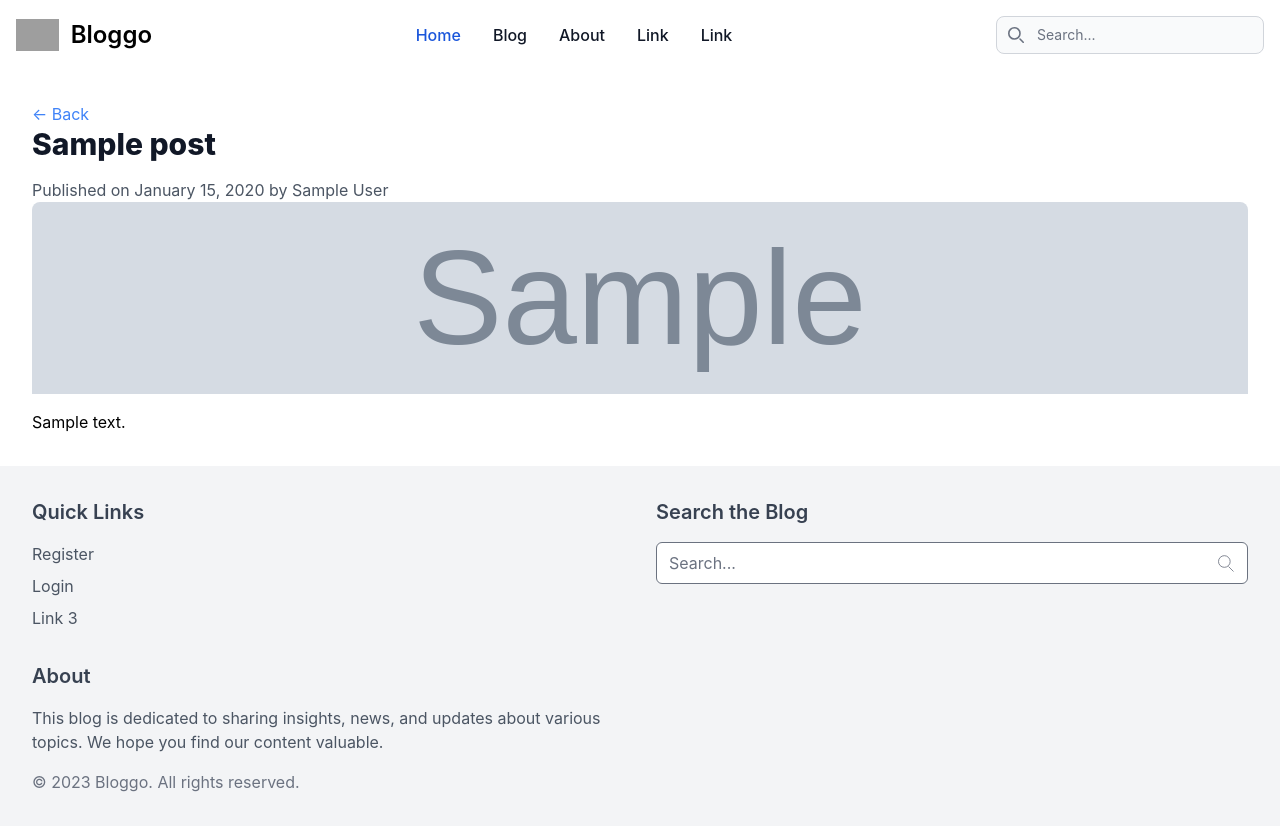
After one commit to kamephis/bloggo, a Symfony app: template templates/posts/show.html.twig in a window 1280 px wide. The commit adds this page. Run offline with Twig, Linux system fonts and the light colour scheme; the template is opened without the code that fills it: most values are stand-ins (such as "Sample title", 1, 10 or a date in 2020); grey boxes marked "Sample" are stand-in pictures; some libraries are stand-ins or nearby versions; grey boxes are pictures that could not be loaded.

Commit message:
added post detail view

```diff
--- a/composer.json
+++ b/composer.json
@@ -16,6 +16,7 @@
         "symfony/flex": "^2",
         "symfony/framework-bundle": "6.3.*",
         "symfony/http-foundation": "6.3.*",
+        "symfony/mime": "6.3.*",
         "symfony/rate-limiter": "6.3.*",
         "symfony/runtime": "6.3.*",
         "symfony/twig-bundle": "6.3.*",
--- a/src/Controller/Admin/PostCrudController.php
+++ b/src/Controller/Admin/PostCrudController.php
@@ -25,7 +25,11 @@ class PostCrudController extends AbstractCrudController
             TextField::new('short_description'),
             TextareaField::new('content')
                 ->stripTags(),
-            TextField::new('image'),
+            ImageField::new('image')
+                ->setBasePath('uploads/images')
+                ->setUploadDir('public/uploads/images')
+                ->setUploadedFileNamePattern('[slug]-[contenthash].[extension]')
+                ->setLabel('Image'),
             TextField::new('author'),
             BooleanField::new('published')
         ];
--- /dev/null
+++ b/templates/posts/show.html.twig
@@ -0,0 +1,27 @@
+{# templates/posts/show.html.twig #}
+
+{% extends 'base.html.twig' %}
+
+{% block title %}{{ post.title }}{% endblock %}
+
+{% block body %}
+    <main class="container mx-auto max-w-7xl px-2 sm:px-6 lg:px-8 py-8">
+        <a href="{{ app.request.headers.get('referer') ?? path('app_posts') }}" class="text-blue-500 hover:underline">← Back</a>
+
+        <h1 class="text-3xl font-extrabold text-gray-900">
+            {{ post.title }}
+        </h1>
+
+        <p class="text-gray-600 mt-4">
+            Published on {{ post.createdAt|date('F j, Y') }} by {{ post.author }}
+        </p>
+
+        {% if post.image %}
+            <img src="{{ asset(image_dir ~ post.image ) }}" alt="{{ post.title }}" class="w-full h-48 object-cover mb-4 rounded-t-lg">
+        {% endif %}
+
+        <div class="mt-4">
+            {{ post.content }}
+        </div>
+    </main>
+{% endblock %}
```
Also changed, not shown: src/Controller/PostsController.php (+17 -1 lines), templates/posts/index.html.twig (+4 -4 lines), public/uploads/images/1688815310900-21c39ad8a7dafb6ce8a2cfbdb6bcdf10dba68957.jpg (added), public/uploads/images/1689516837265-932e92d59edbbbff4cfbadba03cceb3780b1135c.jpg (added), public/uploads/images/1689783725656-67799b8460f56277fac1f2adc7c14cf93794d52d.png (added), public/uploads/images/1689844625200-66a81ba24162b18793e5fb02799ff0c218182d3b.jpg (added), 2 other files.
